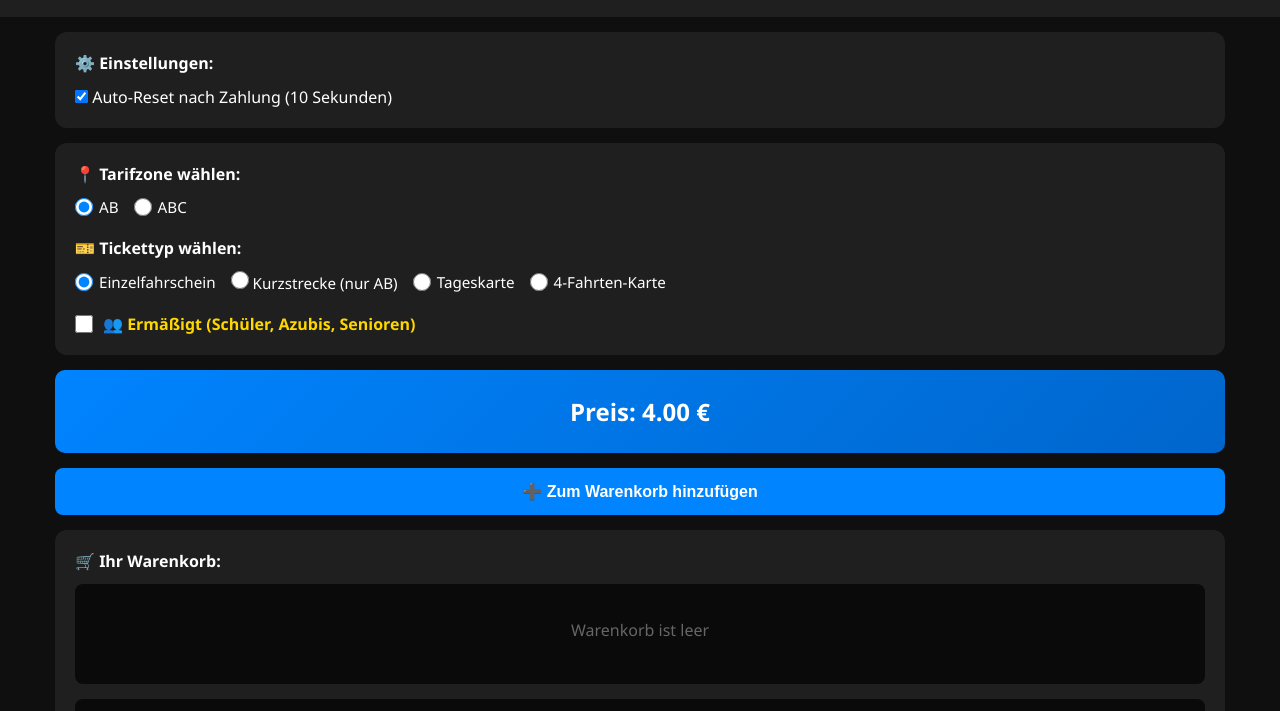
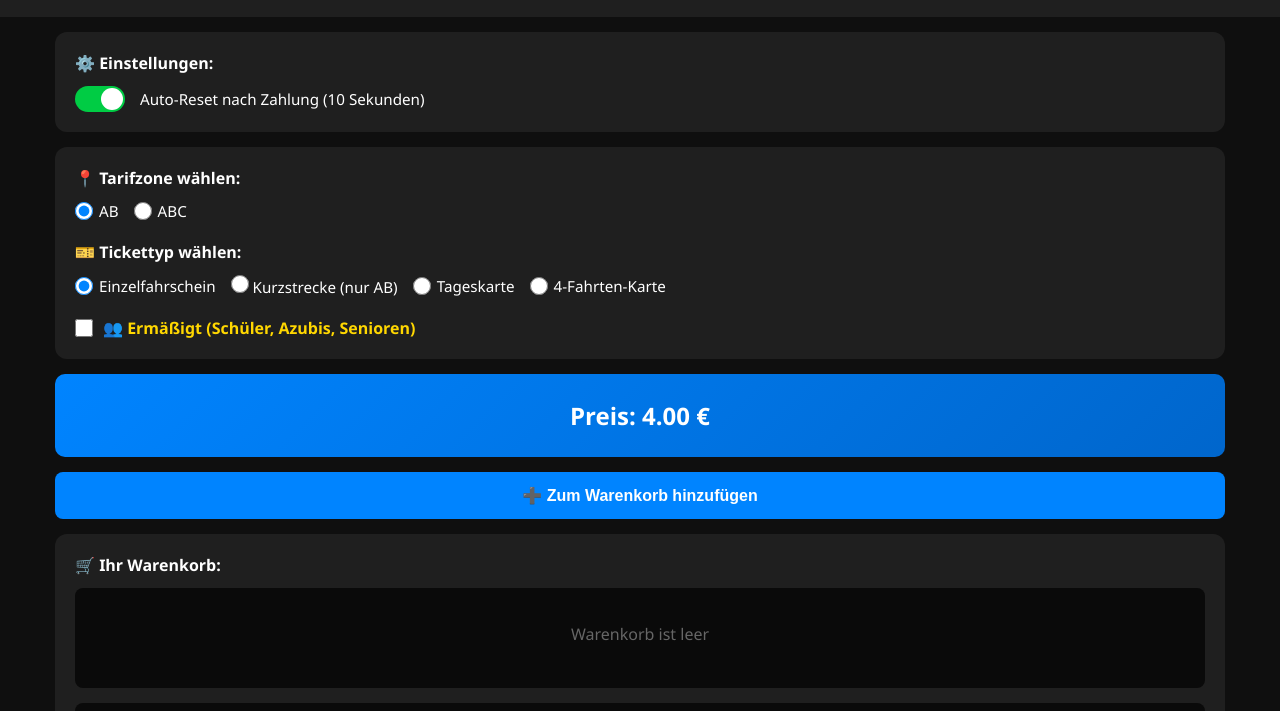
Before and after one commit to jonaskirschner2009-crypto/BVG-Ticket-App-, a plain HTML site: page index.html in a window 1280 px wide. Shown: the part 86-797 px from the top of the page. Drawn offline with Linux system fonts and the light colour scheme.

Commit message:
Add Toggle Switch CSS styles (Grün/Rot 50px)

```diff
--- a/style.css
+++ b/style.css
@@ -89,6 +89,57 @@ main {
     width: 18px;
     height: 18px;
 }
+
+/* ============================================================================ */
+/* TOGGLE SWITCH STYLES */
+/* ============================================================================ */
+
+.toggle-label {
+    display: flex;
+    align-items: center;
+    gap: 15px;
+    cursor: pointer;
+    font-size: 0.95rem;
+    color: #ffffff;
+}
+
+.toggle-label input[type="checkbox"] {
+    display: none; /* Verstecken wir das echte Checkbox */
+}
+
+.toggle-switch {
+    position: relative;
+    width: 50px;
+    height: 26px;
+    background-color: #cc0000; /* ROT - Default (AUS) */
+    border-radius: 13px;
+    transition: background-color 0.3s ease;
+    display: inline-block;
+    flex-shrink: 0;
+}
+
+.toggle-switch::after {
+    content: '';
+    position: absolute;
+    width: 22px;
+    height: 22px;
+    background-color: white;
+    border-radius: 50%;
+    top: 2px;
+    left: 2px;
+    transition: left 0.3s ease;
+}
+
+/* Wenn CHECKED (AN) */
+.toggle-label input[type="checkbox"]:checked + .toggle-switch {
+    background-color: #00cc44; /* GRÜN */
+}
+
+.toggle-label input[type="checkbox"]:checked + .toggle-switch::after {
+    left: 26px; /* Hebel nach rechts */
+}
+
+/* ============================================================================ */
 
 .price-box {
     background: linear-gradient(135deg, #0084ff, #0066cc);
```
